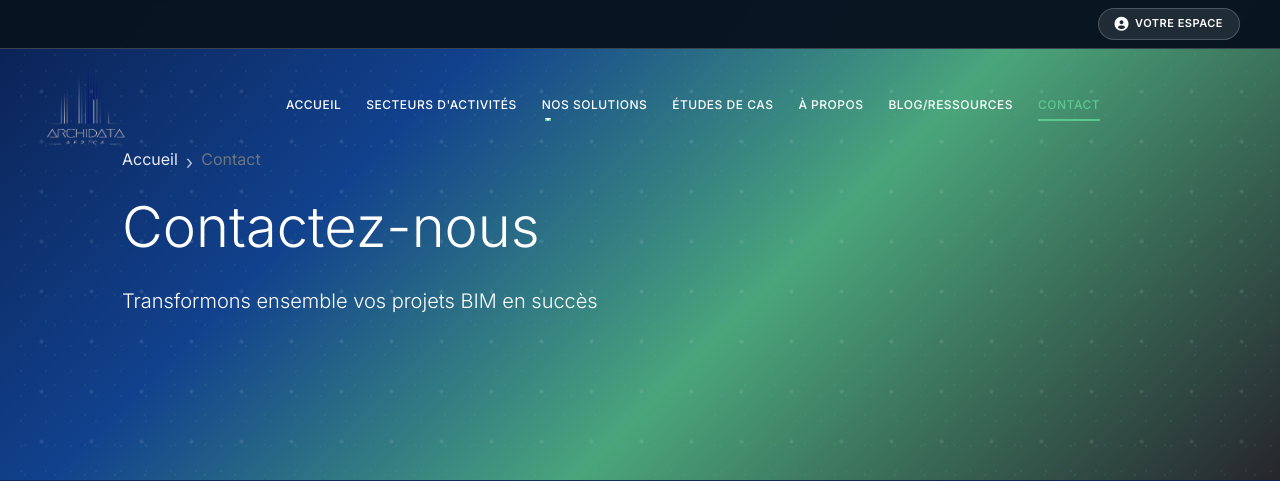
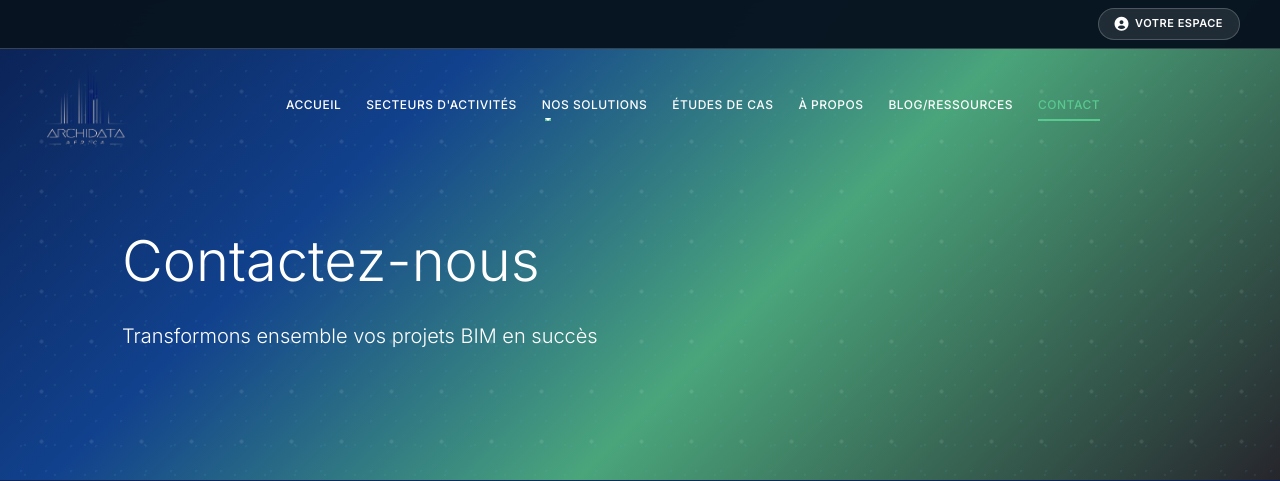
Before and after one commit to Webcinq/archidata-group, a Laravel app: page /contact in a window 1280 px wide. Shown: the top 481 px of the page. Run offline with Laravel 12, Linux system fonts and the light colour scheme; parts of the project's set-up code (start-up, migrations or seed data) failed here and were passed over; some libraries are stand-ins or nearby versions.

Commit message:
add margin to the singles pages

```diff
--- a/resources/views/contact.blade.php
+++ b/resources/views/contact.blade.php
@@ -311,14 +311,9 @@
 
 <!-- Hero Section -->
 <div class="contact-hero">
-    <div class="container">
+    <div class="container" style="margin-top: 116px;">
         <div class="hero-content">
-            <nav aria-label="breadcrumb">
-                <ol class="breadcrumb">
-                    <li class="breadcrumb-item"><a href="{{ route('index') }}">Accueil</a></li>
-                    <li class="breadcrumb-item active">Contact</li>
-                </ol>
-            </nav>
+
             <h1 class="display-4 font-weight-bold mb-4">Contactez-nous</h1>
             <p class="lead">Transformons ensemble vos projets BIM en succès</p>
         </div>
```
Also changed, not shown: resources/views/a-propos.blade.php (+1 -7 lines), resources/views/blog-ressources.blade.php (+1 -6 lines), resources/views/etudes-cas.blade.php (+1 -6 lines), resources/views/secteurs.blade.php (+1 -6 lines).
